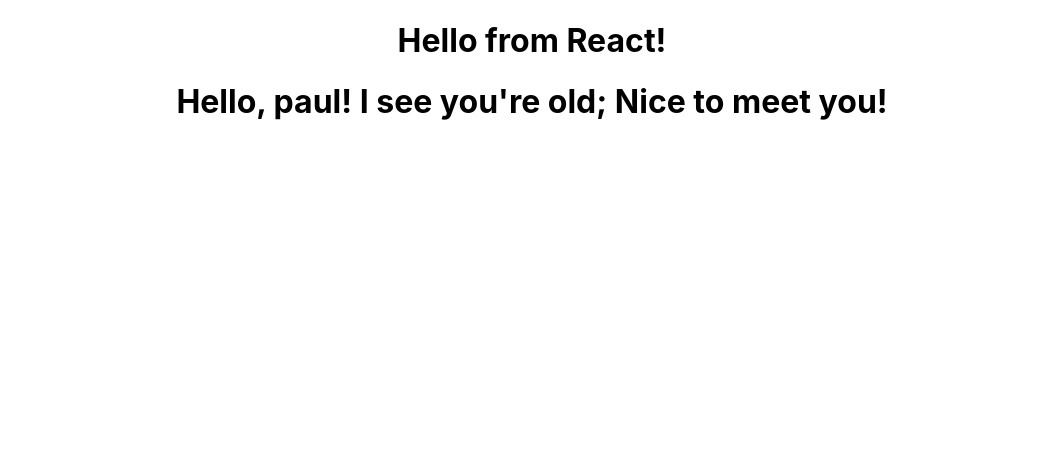
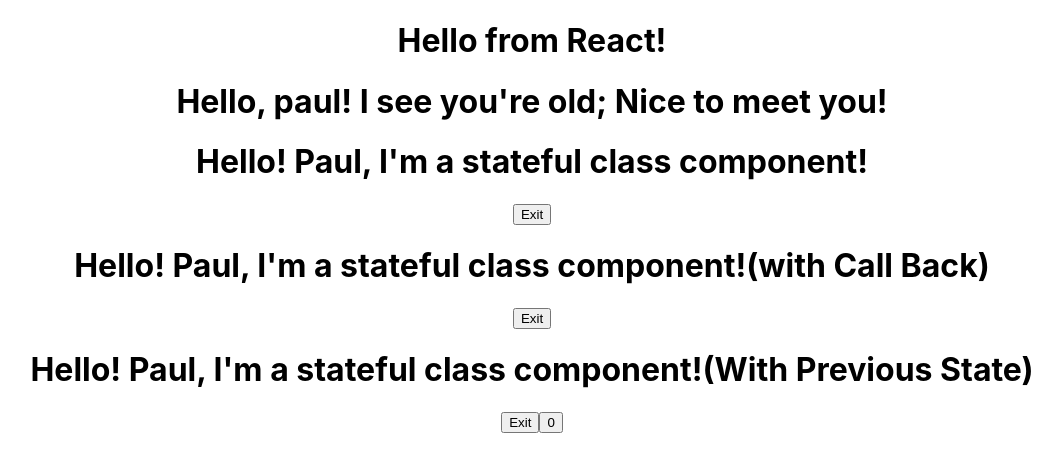
Before and after one commit to Gurmali/react-essentials-mini-project, a React (Create React App) app in the folder my-app/: page / in a window 1280 px wide. Shown: the top 472 px of the page, without its empty margins (108-1170 px from the left). Built offline with nearby package versions, Linux system fonts and the light colour scheme.

Commit message:
updating the state

```diff
--- a/my-app/package.json
+++ b/my-app/package.json
@@ -8,7 +8,7 @@
     "@testing-library/user-event": "^13.5.0",
     "react": "^18.2.0",
     "react-dom": "^18.2.0",
-    "react-scripts": "5.0.1",
+    "react-scripts": "^5.0.1",
     "web-vitals": "^2.1.4"
   },
   "scripts": {
--- a/my-app/src/App.js
+++ b/my-app/src/App.js
@@ -2,12 +2,18 @@
 import './App.css';
 import FunctionalGreeting from './components/FunctionalGreeting';
 import FunctionalGreetingWithProps from './components/FunctionalGreetingWithProps';
+import StatefulGreeting from './components/StatefulGreeting';
+import StatefulGreetingWithCallback from './components/StatefulGreetingWithCallback';
+import StatefulGreetingWithPrevState from './components/StatefulGreetingWithPrevState';
 
 function App() {
   return (
     <div className="App">
       <FunctionalGreeting />
       <FunctionalGreetingWithProps greeting="Nice to meet you" name="paul" age="old" />
+      <StatefulGreeting greeting="I'm a stateful class component!" name="Paul" />
+      <StatefulGreetingWithCallback greeting="I'm a stateful class component!(with Call Back)" name="Paul" />
+      <StatefulGreetingWithPrevState greeting="I'm a stateful class component!(With Previous State)" name="Paul" />
     </div>
   );
 }
--- /dev/null
+++ b/my-app/src/components/StatefulGreeting.js
@@ -0,0 +1,32 @@
+import React from "react";
+
+class StatefulGreeting extends React.Component {
+
+    constructor(props) {
+        super(props)
+        this.state = {
+            introduction: "Hello!",
+            buttonText: "Exit",
+
+        }
+    }
+
+    handleClick() {
+        this.setState({
+            introduction: "Goodbye!",
+            buttonText: "Enter",
+        })
+        console.log(this.state.introduction)
+    }
+
+    render() {
+        return (
+            <div>
+                <h1>{this.state.introduction} {this.props.name}, {this.props.greeting}</h1>
+                <button onClick={() => this.handleClick()}>{this.state.buttonText}</button>
+            </div>
+        )
+    }
+}
+
+export default StatefulGreeting;
--- /dev/null
+++ b/my-app/src/components/StatefulGreetingWithCallback.js
@@ -0,0 +1,36 @@
+import React from "react";
+
+class StatefulGreetingWithCallback extends React.Component {
+
+    constructor(props) {
+        super(props)
+        this.state = {
+            introduction: "Hello!",
+            buttonText: "Exit",
+
+        }
+    }
+
+    handleClick() {
+        this.setState({
+            introduction: "Goodbye!",
+            buttonText: "Enter",
+        }, () => {
+            console.log('new state', this.state.introduction)
+            console.log('new state', this.state.buttonText)
+        })
+        console.log(this.state.introduction)
+        console.log(this.state.buttonText)
+    }
+
+    render() {
+        return (
+            <div>
+                <h1>{this.state.introduction} {this.props.name}, {this.props.greeting}</h1>
+                <button onClick={() => this.handleClick()}>{this.state.buttonText}</button>
+            </div>
+        )
+    }
+}
+
+export default StatefulGreetingWithCallback;
--- /dev/null
+++ b/my-app/src/components/StatefulGreetingWithPrevState.js
@@ -0,0 +1,47 @@
+import React from "react";
+
+class StatefulGreetingWithPrevState extends React.Component {
+
+    constructor(props) {
+        super(props)
+        this.state = {
+            introduction: "Hello!",
+            buttonText: "Exit",
+            count: 0,
+        }
+    }
+
+    handleClick() {
+        this.setState((prevState, prevProps) => {
+            console.log('previous state:', prevState)
+            console.log('previous props:', prevProps)
+            return {
+                introduction: prevState.introduction === "Hello!" ? "Goodbye" : "Hello!",
+                buttonText: prevState.buttonText === "Exit" ? "Enter" : "Exit"
+            }
+        })
+    }
+
+    increment() {
+        this.setState((prevState, prevProps) => {
+            console.log('previous state:', prevState)
+            console.log('previous props:', prevProps)
+            return {
+                count: prevState.count + 1
+            }
+        })
+    }
+
+
+    render() {
+        return (
+            <div>
+                <h1>{this.state.introduction} {this.props.name}, {this.props.greeting}</h1>
+                <button onClick={() => this.handleClick()}>{this.state.buttonText}</button>
+                <button onClick={() => this.increment()}>{this.state.count}</button>
+            </div>
+        )
+    }
+}
+
+export default StatefulGreetingWithPrevState;
```
Also changed, not shown: 1 other file (tests, documents, lock files or other folders).
